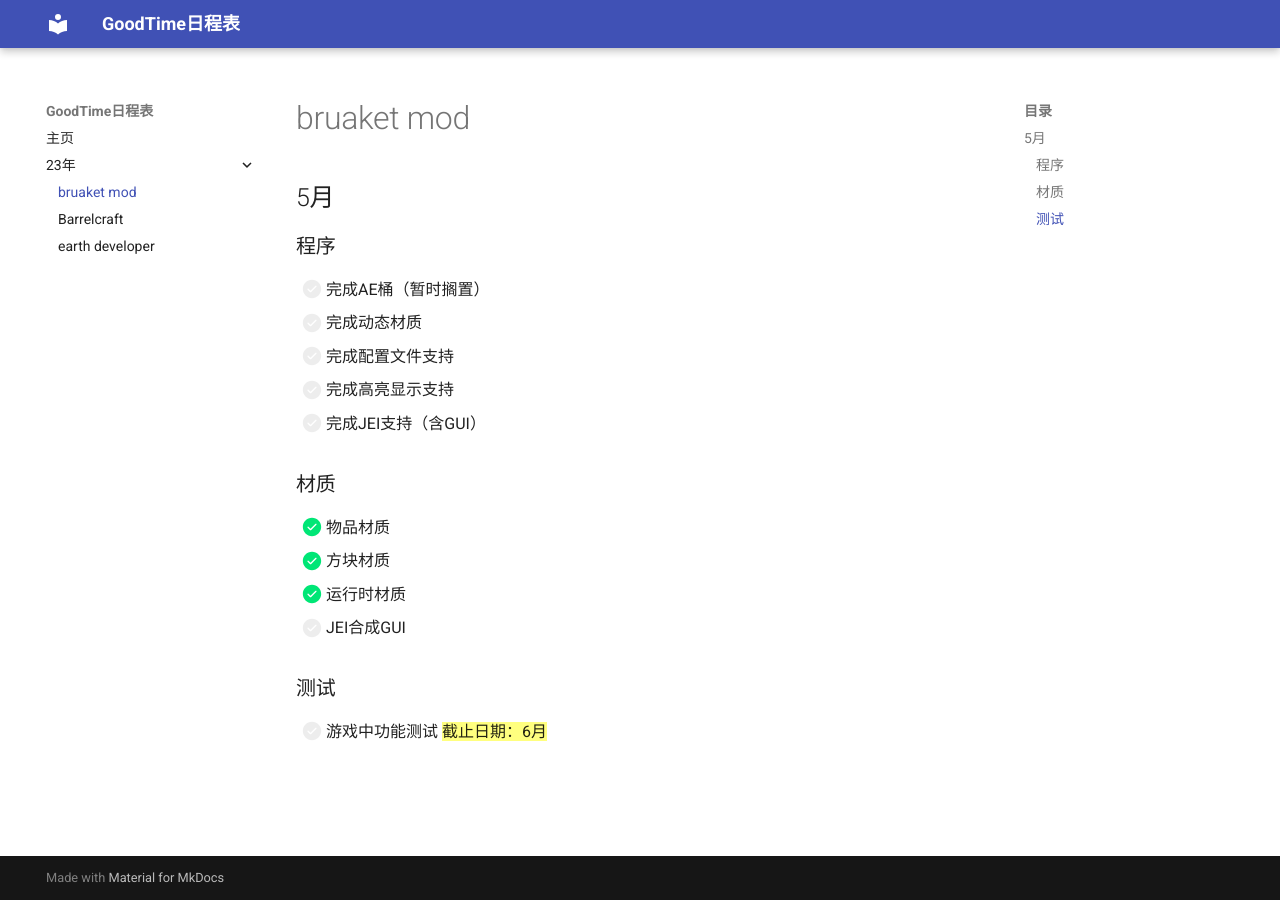
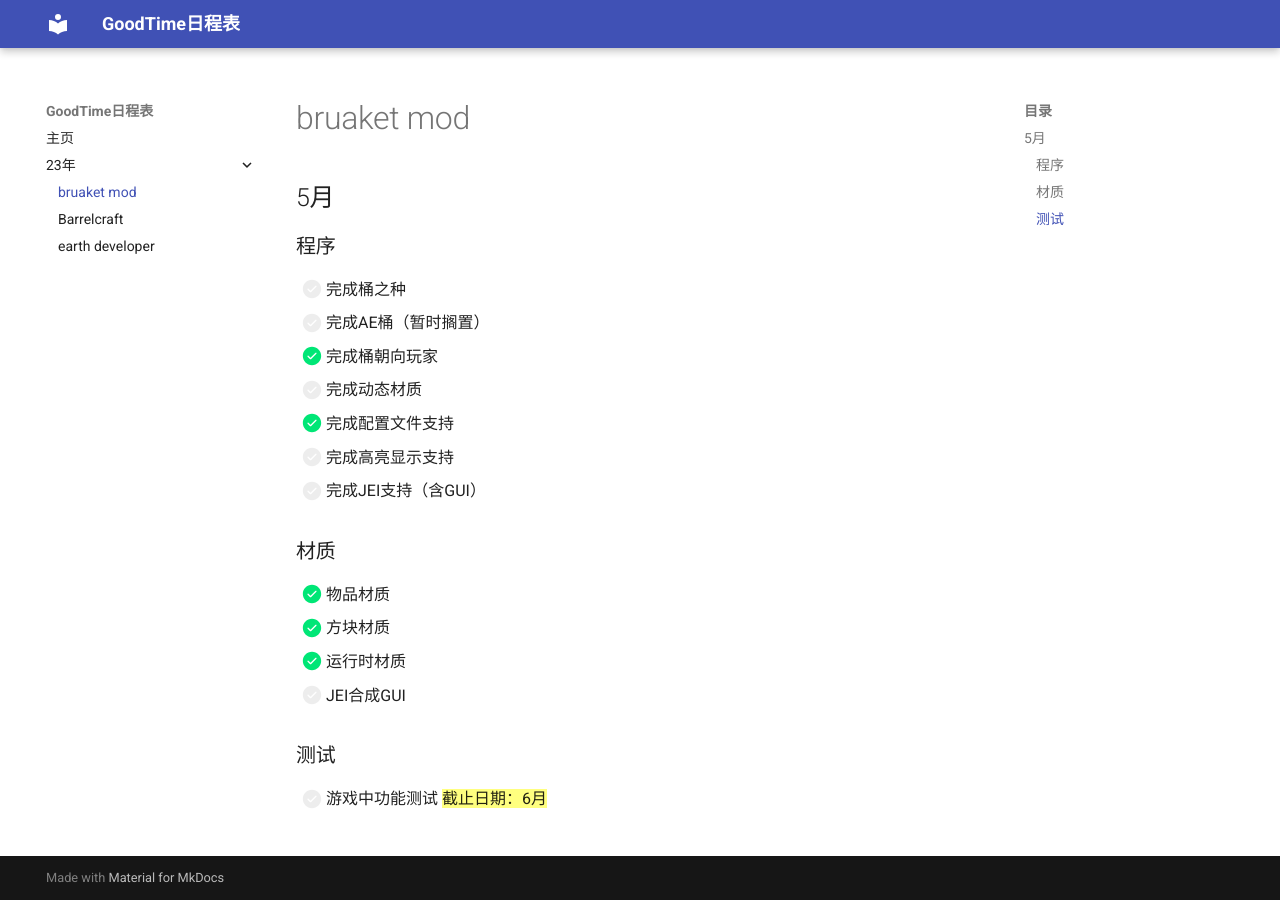
Before and after one commit to GoodTimeStudio/schedule, an MkDocs documentation site: the page built from docs/2023/bruaket mod.md, in a window 1280 px wide. Built offline with MkDocs 1.6.1 and Material for MkDocs 9.7.7, drawn with Linux system fonts in a browser that asks for light colours.

Commit message:
A small contribution

```diff
--- a/docs/2023/bruaket mod.md
+++ b/docs/2023/bruaket mod.md
@@ -1,9 +1,11 @@
 #bruaket mod
 ##5月
 ###程序
+- [ ] 完成桶之种
 - [ ] 完成AE桶（暂时搁置）
+- [x] 完成桶朝向玩家
 - [ ] 完成动态材质
-- [ ] 完成配置文件支持
+- [x] 完成配置文件支持
 - [ ] 完成高亮显示支持
 - [ ] 完成JEI支持（含GUI）
 
```
